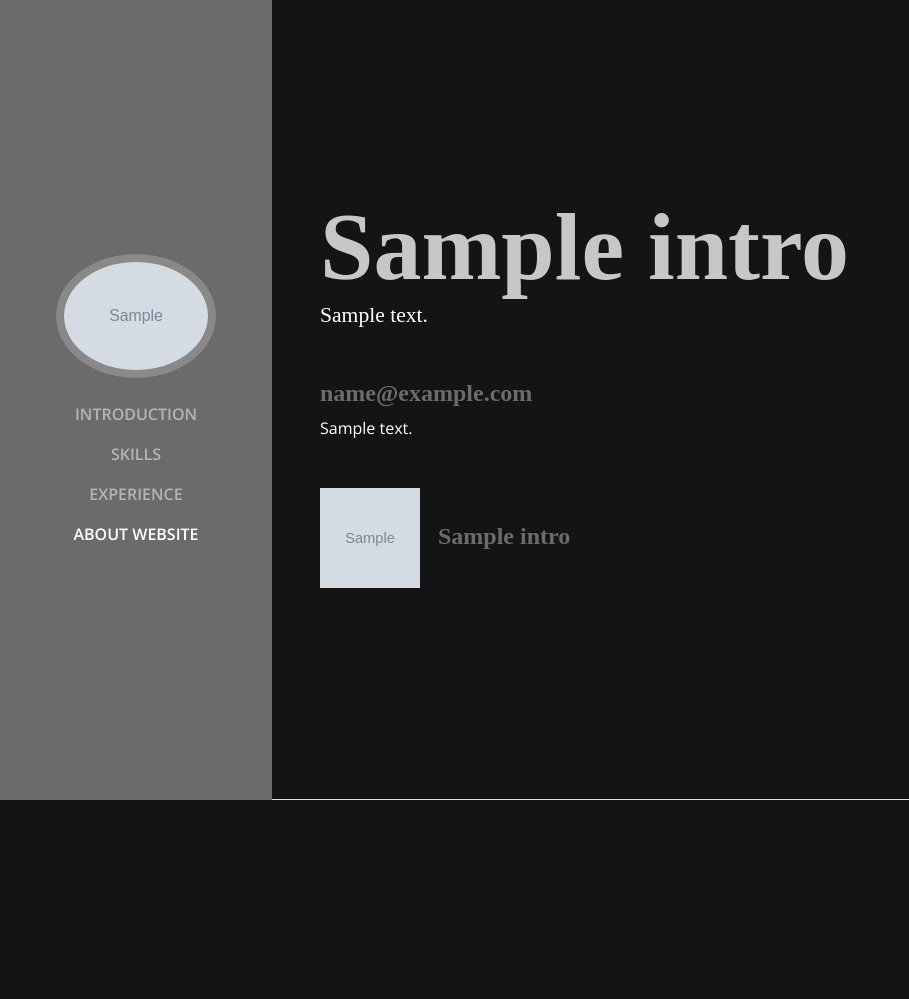
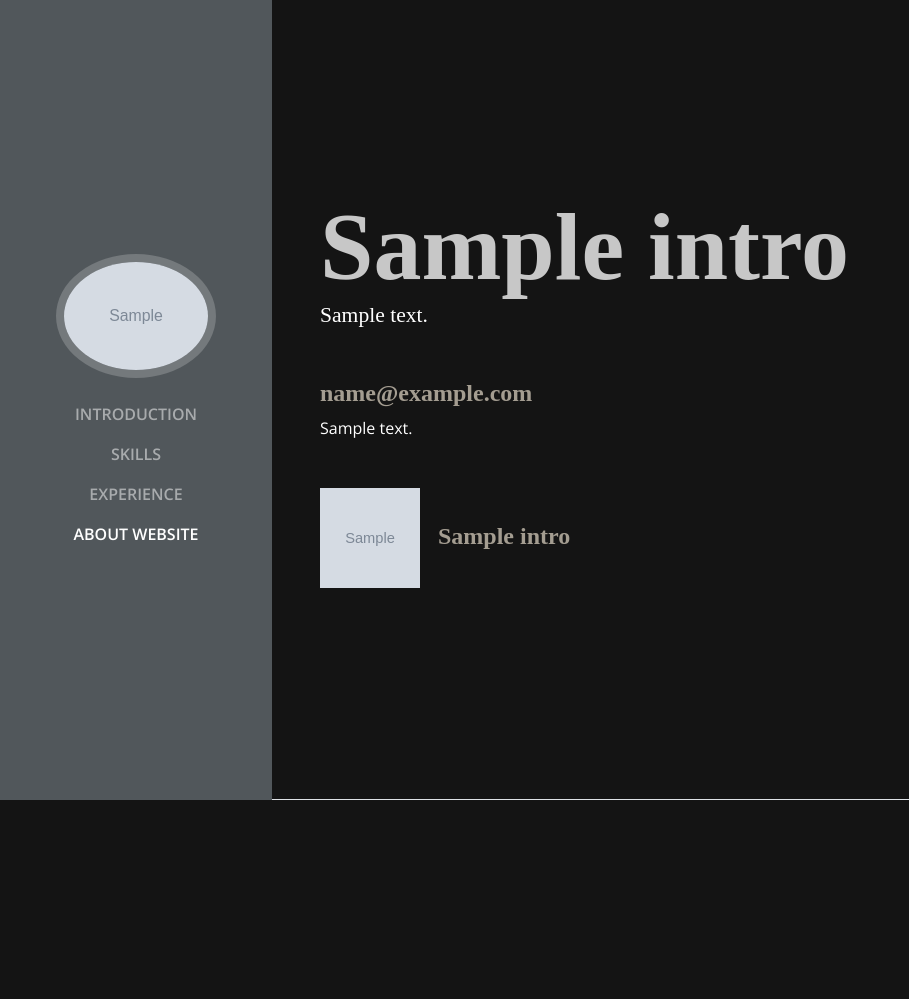
Before and after one commit to livegrenier/davegrenier, a Django app: page /resume/ in a window 1280 px wide. Shown: the top 999 px of the page, without its empty margins (0-909 px from the left). Run offline with Django 3.2, Linux system fonts and the light colour scheme; tables that the repository leaves empty hold one stand-in row (values such as "Sample post"); grey boxes marked "Sample" are stand-in pictures; some libraries are stand-ins or nearby versions; some web fonts are replaced.

Commit message:
Update resume.css

```diff
--- a/static/css/resume.css
+++ b/static/css/resume.css
@@ -130,15 +130,15 @@ section.resume-section .resume-item .resume-date {
 }
 
 .bg-primary {
-  background-color: #6b6b6b !important;
+  background-color: #51575b !important;
 }
 
 .text-primary {
-  color: #6b6b6b !important;
+  color: #a49d91 !important;
 }
 
 a {
-  color: #6b6b6b;
+  color: #a49d91;
 }
 
 a:hover, a:focus, a:active {
```
